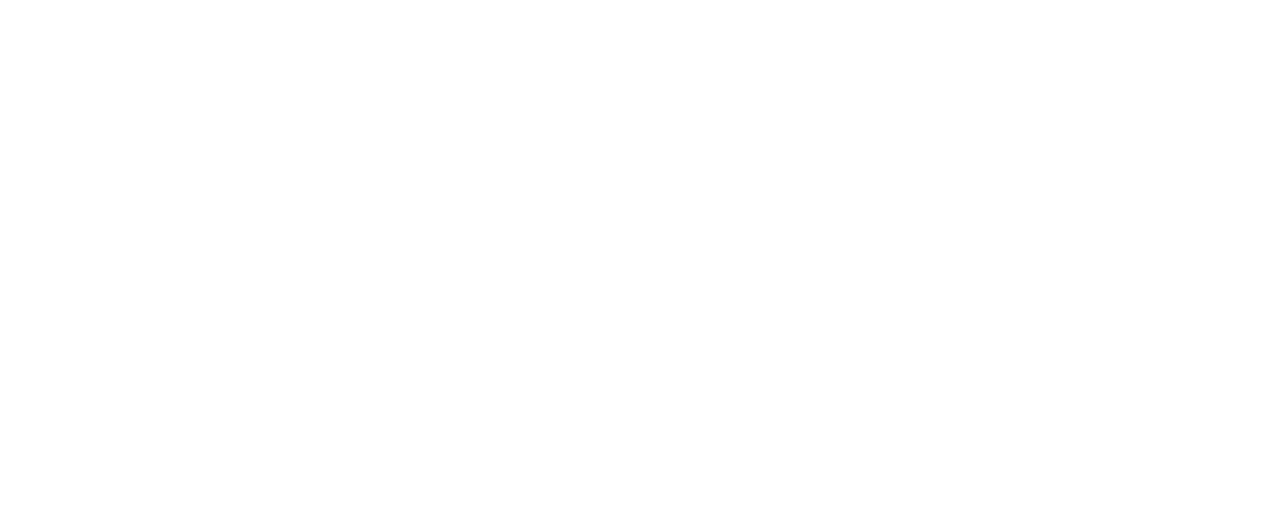
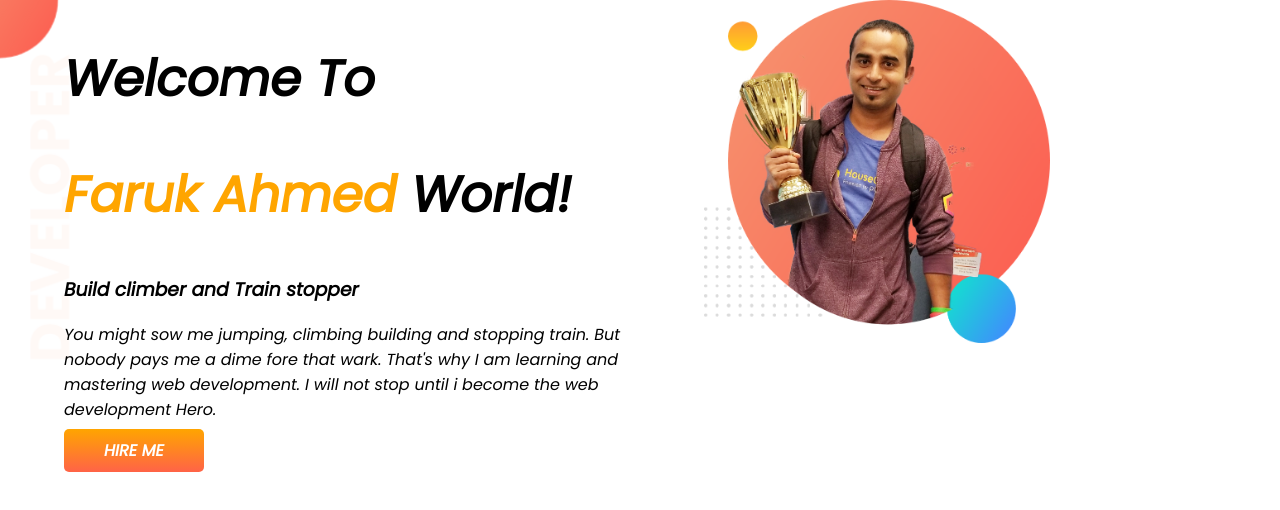
Before and after one commit to farukahamedweb/developer-portfolio, a plain HTML site: page index.html in a window 1280 px wide. Drawn offline with Linux system fonts and the light colour scheme.

Commit message:
top banner added

```diff
--- a/index.html
+++ b/index.html
@@ -5,8 +5,27 @@
     <meta http-equiv="X-UA-Compatible" content="IE=edge">
     <meta name="viewport" content="width=device-width, initial-scale=1.0">
     <title>Faruk Portfolio</title>
+    <link rel="preconnect" href="https://fonts.googleapis.com">
+<link rel="preconnect" href="https://fonts.gstatic.com" crossorigin>
+<link href="https://fonts.googleapis.com/css2?family=Poppins:ital@1&display=swap" rel="stylesheet">
+    <link rel="stylesheet" href="style.css">
 </head>
 <body>
-
+    <section class="top-banner" >
+        <div class="width">
+            <h1>Welcome To</h1>
+        <h1><span class="h1-color">Faruk Ahmed</span> World!</h1>
+        <h3>Build climber and Train stopper</h3>
+        <p>You might sow me jumping, climbing building and stopping train.
+           But nobody pays me a dime fore that wark. That's why I am learning
+           and mastering web development. I will not stop until i become the web
+           development Hero.
+        </p>
+        <a class="link-button" target="_blank" href="https://www.lindedin.com/company/programminghero/">HIRE ME</a>
+        </div>
+        <div class="width">
+            <img src="images/jhankar.png" alt="">
+        </div>
+    </section>
 </body>
 </html>
--- a/style.css
+++ b/style.css
@@ -0,0 +1,32 @@
+body{
+    font-family: 'Poppins', sans-serif;
+    margin: 0px;
+}
+h1{
+    font-size: 50px;
+}
+.h1-color{
+    color:orange;
+}
+section{
+    display: flex;
+}
+.width{
+    width: 50%;
+    padding-left: 5%;
+}
+.width img{
+    width: 60%;
+}
+.link-button{
+   text-decoration: none;
+   background-image: linear-gradient(orange, tomato);
+   padding: 10px 40px;
+   border-radius: 5px;
+   font-weight: 700;
+   color: white;
+}
+.top-banner{
+    background-image: url(images/top-banner.png);
+    background-repeat: no-repeat ;
+}
```
Also changed, not shown: images/dream-bg.png (added), images/exp-bg.png (added), images/jhankar.png (added), images/jhankar2.png (added), images/my-bg.png (added), images/my-bg2.png (added), images/top-banner.png (added), 7 other files.
